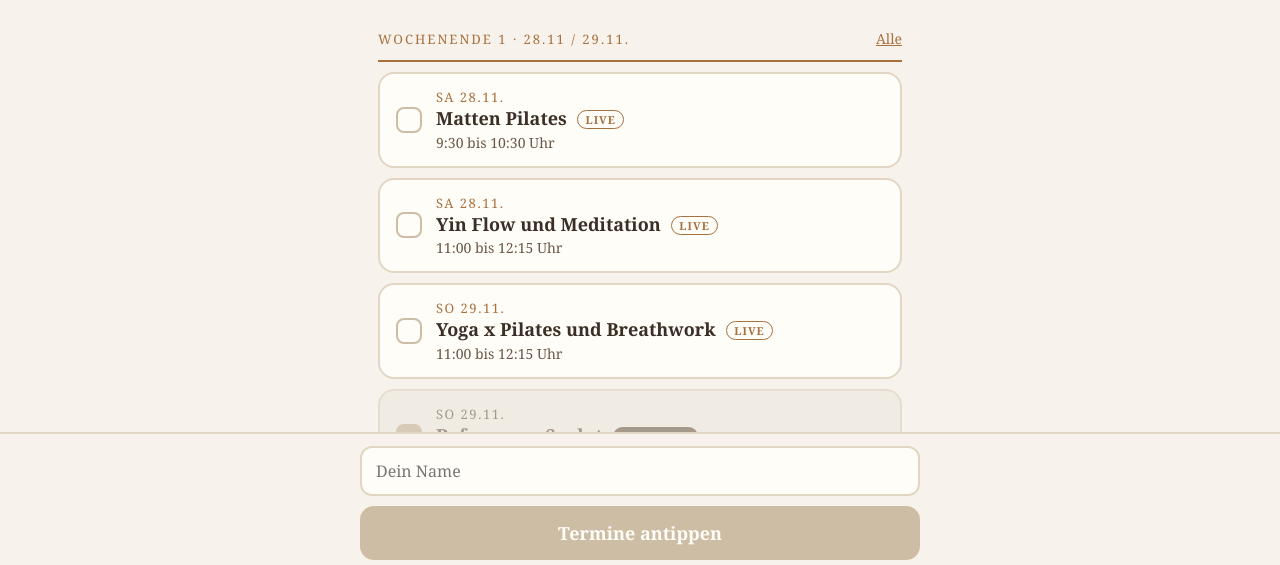
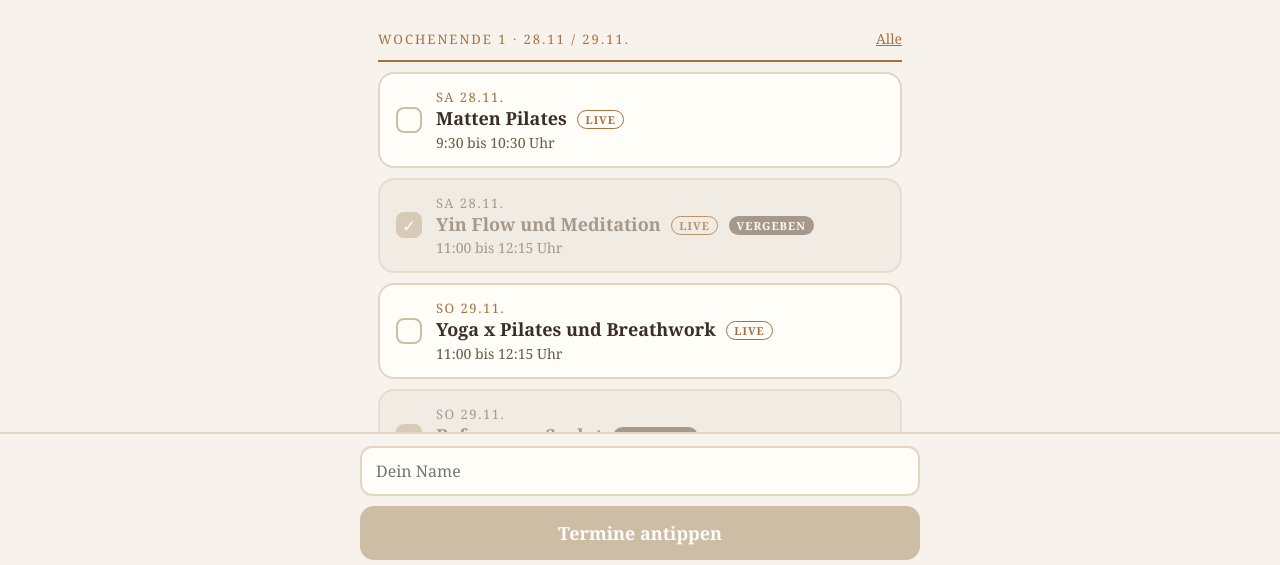
Before and after one commit to JazPYI/pyi-vertretung, a plain HTML site: page index.html in a window 1280 px wide. Shown: the part 200-765 px from the top of the page. Drawn offline with Linux system fonts and the light colour scheme.

Commit message:
Update VERGEBEN array in index.html

```diff
--- a/index.html
+++ b/index.html
@@ -55,6 +55,8 @@ h1{font-size:30px;line-height:1.12}
 // BEREITS VERGEBEN: Diese Termine werden grau mit Haken angezeigt und sind nicht mehr auswählbar.
 // Eine Zeile pro Termin im Format "Datum Kurs", Komma am Zeilenende nicht vergessen (nicht nach der letzten Zeile).
 var VERGEBEN = [
+"28.11. Yin Flow und Meditation",
+  "19.12. Yin Flow und Meditation",
   "29.11. Reformer x Sculpt",
   "06.12. Reformer x Sculpt",
   "20.12. Reformer x Sculpt",
```
